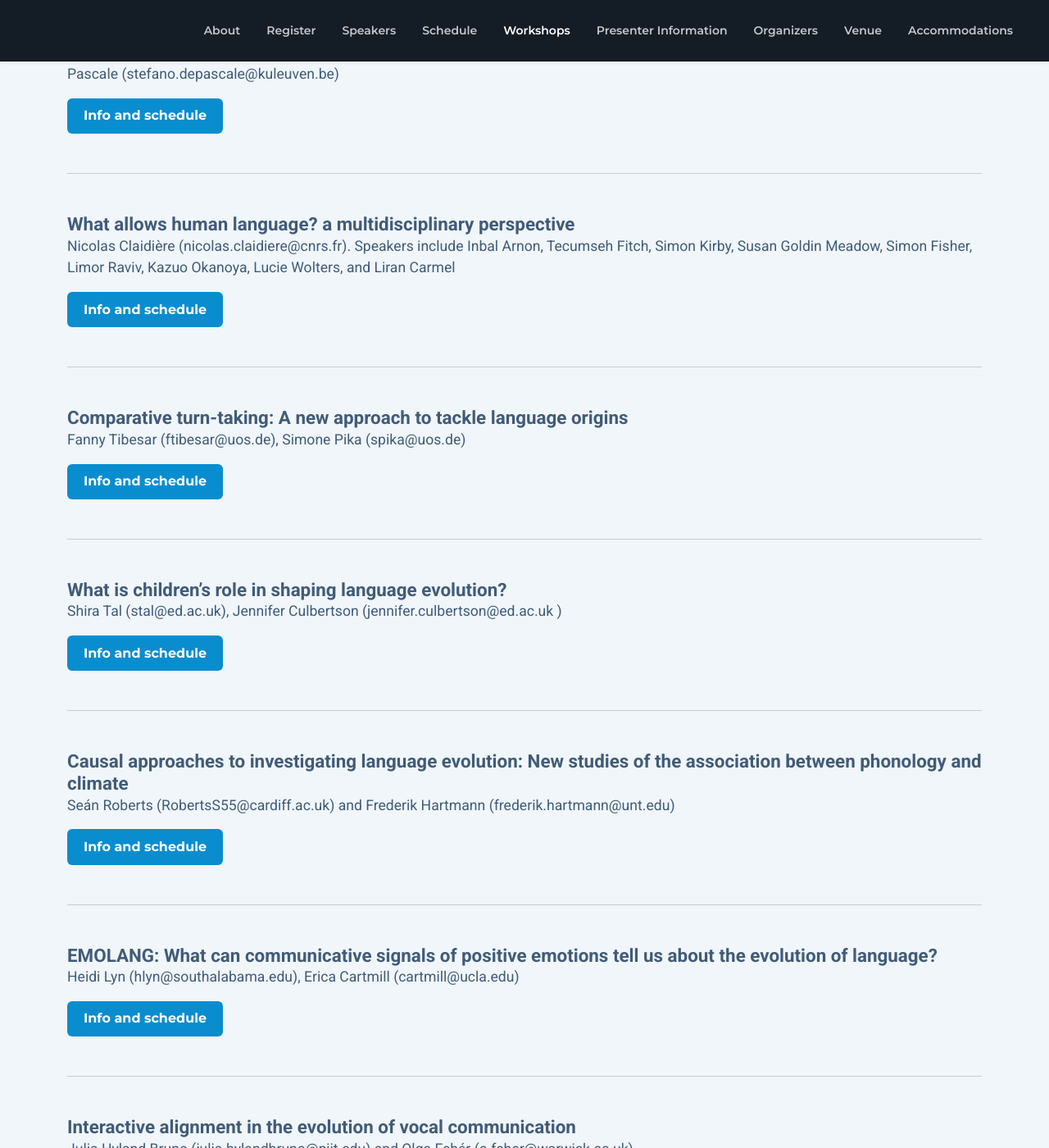
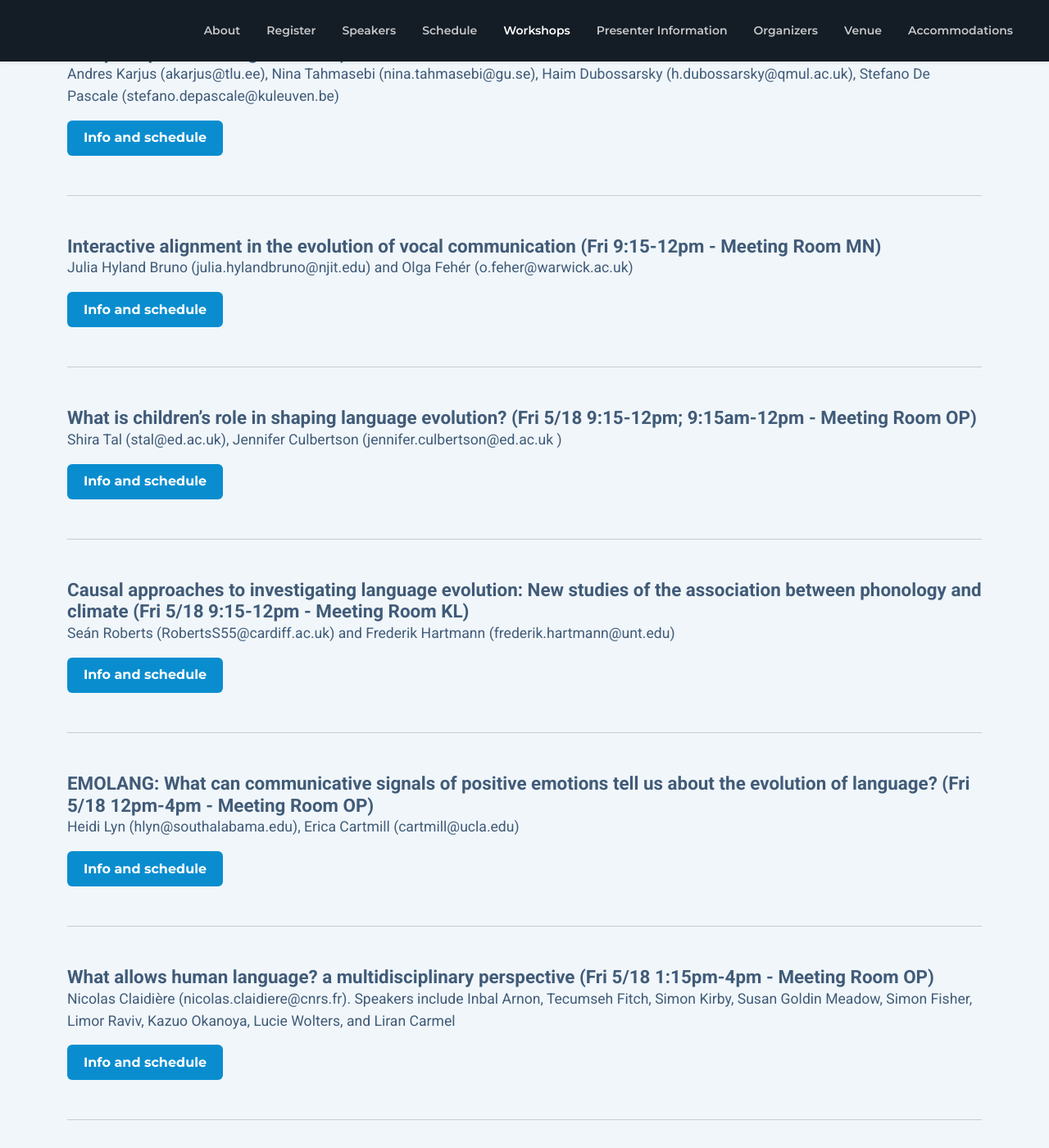
Before and after one commit to evolang2024/evolang2024.github.io, a Jekyll site: the page built from _pages/index.md, in a window 1280 px wide and 1400 px high, scrolled down 2601 px. Shown: the whole window at 82% size. Built offline with Jekyll 4.4.1, drawn with Linux system fonts in a browser that asks for light colours; nearby versions of some CDN libraries; library files that are not in the unit come from our copies; some of the changed text lies outside the part shown.

Commit message:
Added workshop rooms

```diff
--- a/_pages/index.md
+++ b/_pages/index.md
@@ -79,34 +79,34 @@ workshops:
     header: Workshops (May 18th)
     workshop_list:
       - name: 'Large-scale computational approaches to evolution and change:
-prospects and pitfalls'
+prospects and pitfalls (Fri 5/18 9:15-12pm; 1:15pm-4pm - Meeting Room QR)'
         organizers: 'Andres Karjus (akarjus@tlu.ee), Nina Tahmasebi (nina.tahmasebi@gu.se), Haim Dubossarsky (h.dubossarsky@qmul.ac.uk), Stefano De Pascale (stefano.depascale@kuleuven.be)'
         btn_name: 'Info and schedule'
         btn_href: https://www.changeiskey.org/event/2024-evolang-workshop/
-      - name: 'What allows human language? a multidisciplinary perspective'
+      - name: 'Interactive alignment in the evolution of vocal communication (Fri 9:15-12pm - Meeting Room MN)'
+        organizers: 'Julia Hyland Bruno (julia.hylandbruno@njit.edu) and Olga Fehér (o.feher@warwick.ac.uk)'
+        btn_name: 'Info and schedule'
+        btn_href: 'https://warwick.ac.uk/fac/sci/psych/people/ofeher/ofeher/interactive_alignment_workshop_2024'
+      - name: 'What is children’s role in shaping language evolution? (Fri 5/18 9:15-12pm; 9:15am-12pm - Meeting Room OP)'
+        organizers: 'Shira Tal (stal@ed.ac.uk), Jennifer Culbertson (jennifer.culbertson@ed.ac.uk )'
+        btn_name: 'Info and schedule'
+        btn_href: 'https://evolang2024.github.io/workshop_tal_culbertson/'
+      - name: 'Causal approaches to investigating language evolution: New studies of the association between phonology and climate (Fri 5/18 9:15-12pm - Meeting Room KL)'
+        organizers: 'Seán Roberts (RobertsS55@cardiff.ac.uk) and Frederik Hartmann (frederik.hartmann@unt.edu)'
+        btn_name: 'Info and schedule'
+        btn_href: https://correlation-machine.com/EvoLang_PhonologyAndClimate/
+      - name: 'EMOLANG: What can communicative signals of positive emotions tell us about the evolution of language? (Fri 5/18 12pm-4pm - Meeting Room OP)'
+        organizers: ' Heidi Lyn (hlyn@southalabama.edu), Erica Cartmill (cartmill@ucla.edu)'
+        btn_name: 'Info and schedule'
+        btn_href: 'https://evolang2024.github.io/workshop_emolang/'
+      - name: 'What allows human language? a multidisciplinary perspective (Fri 5/18 1:15pm-4pm - Meeting Room OP)'
         organizers: 'Nicolas Claidière (nicolas.claidiere@cnrs.fr). Speakers include Inbal Arnon, Tecumseh Fitch, Simon Kirby, Susan Goldin Meadow, Simon Fisher, Limor Raviv, Kazuo Okanoya, Lucie Wolters, and Liran Carmel'
         btn_name: 'Info and schedule'
         btn_href: https://docs.google.com/document/d/11ypSUdU4dW37-UaVGD0-LfnYITy-4yjthOIL9NtWPcs/
-      - name: 'Comparative  turn-taking:  A  new  approach  to  tackle  language origins '
+      - name: 'Comparative  turn-taking:  A  new  approach  to  tackle  language origins (Fri 5/18 1:15pm-4pm - Meeting Room KL)'
         organizers: 'Fanny Tibesar (ftibesar@uos.de), Simone Pika (spika@uos.de)'
         btn_name: 'Info and schedule'
         btn_href: https://docs.google.com/document/d/1PwXmWWXXMLUEoK-WMz8MnxR611g-GzLGAPcMHG-d3R8/
-      - name: 'What is children’s role in shaping language evolution?'
-        organizers: 'Shira Tal (stal@ed.ac.uk), Jennifer Culbertson (jennifer.culbertson@ed.ac.uk )'
-        btn_name: 'Info and schedule'
-        btn_href: 'https://evolang2024.github.io/workshop_tal_culbertson/'
-      - name: 'Causal approaches to investigating language evolution: New studies of the association between phonology and climate'
-        organizers: 'Seán Roberts (RobertsS55@cardiff.ac.uk) and Frederik Hartmann (frederik.hartmann@unt.edu)'
-        btn_name: 'Info and schedule'
-        btn_href: https://correlation-machine.com/EvoLang_PhonologyAndClimate/
-      - name: 'EMOLANG: What can communicative signals of positive emotions tell us about the evolution of language?'
-        organizers: ' Heidi Lyn (hlyn@southalabama.edu), Erica Cartmill (cartmill@ucla.edu)'
-        btn_name: 'Info and schedule'
-        btn_href: 'https://evolang2024.github.io/workshop_emolang/'
-      - name: 'Interactive alignment in the evolution of vocal communication'
-        organizers: 'Julia Hyland Bruno (julia.hylandbruno@njit.edu) and Olga Fehér (o.feher@warwick.ac.uk)'
-        btn_name: 'Info and schedule'
-        btn_href: 'https://warwick.ac.uk/fac/sci/psych/people/ofeher/ofeher/interactive_alignment_workshop_2024'
 
 submit:
   subheader: Presenter Information
```
